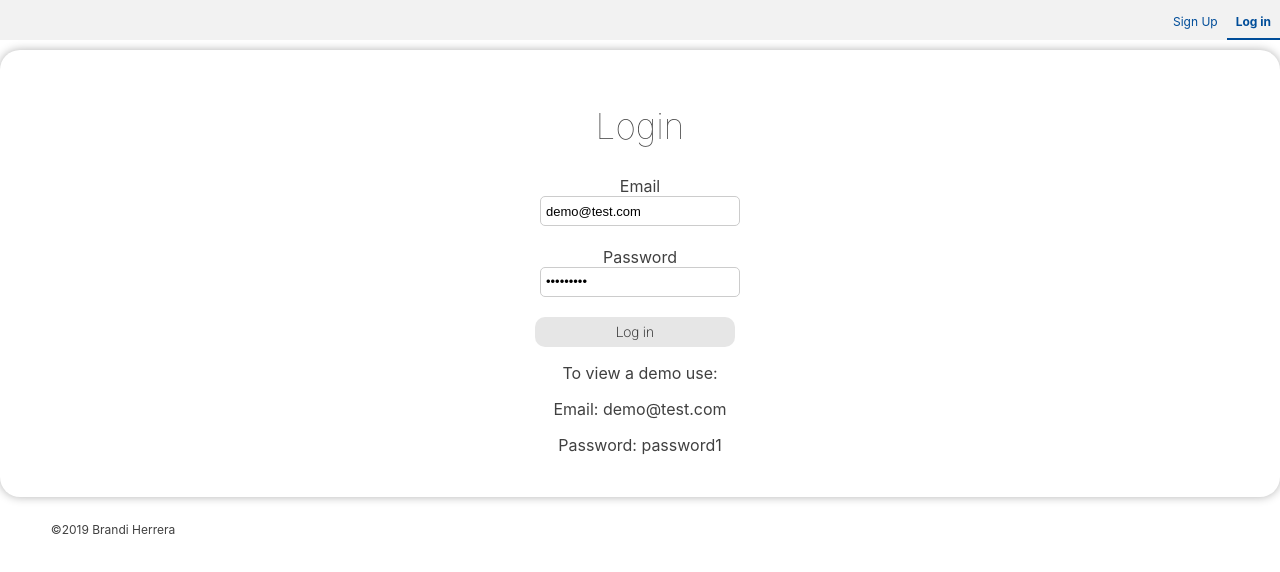
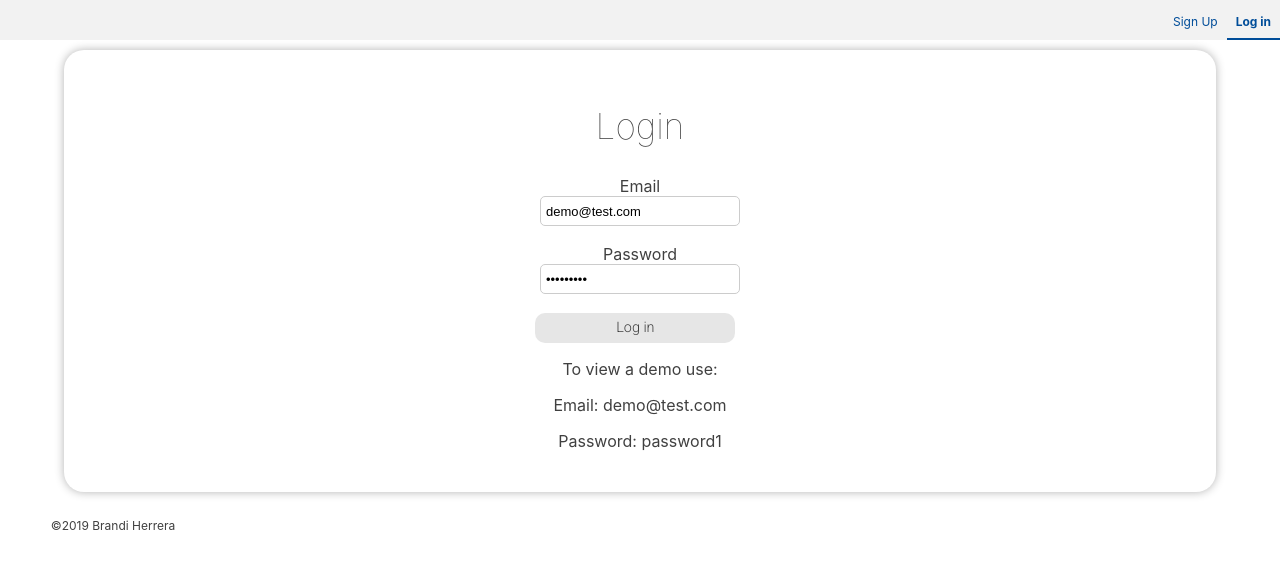
Before and after one commit to brandiherrera/migraine-app-full-stack-capstone-react, a React (Create React App) app: page /login in a window 1280 px wide. Shown: the top 572 px of the page. Built offline with nearby package versions, Linux system fonts and the light colour scheme.

Commit message:
fixed login and signup page margins

```diff
--- a/src/App.css
+++ b/src/App.css
@@ -241,9 +241,7 @@ select {
   .App {
     margin: 0;
   }
+  .login-page, .signup-page {
+    margin: 0 5%;
+  }
 }
-/* @media screen and (min-width: 830px) {
-  .App {
-    margin: 0;
-  }
-} */
```
